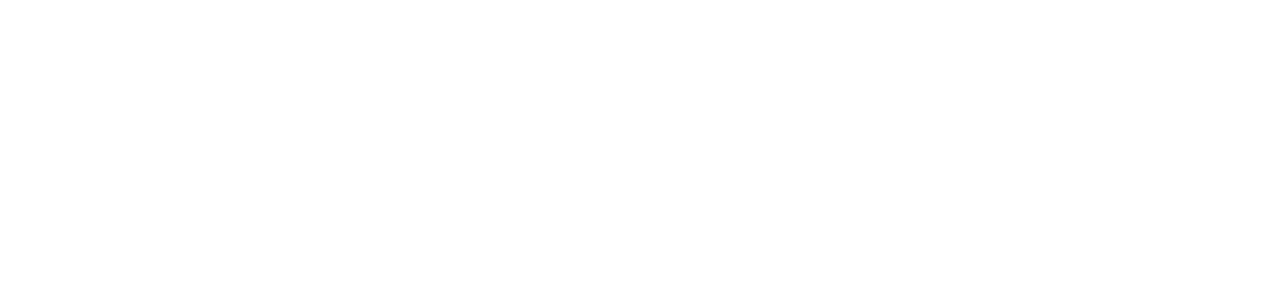
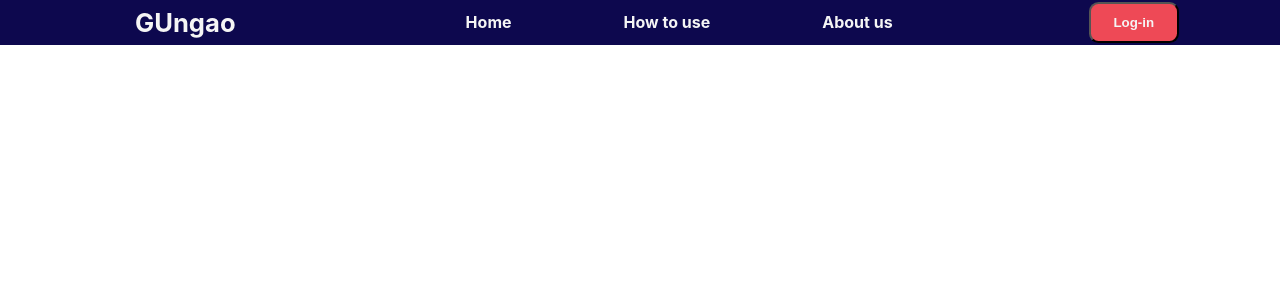
Before and after one commit to naphattar/Gungao1.1, a React (Create React App) app in the folder clients/: page / in a window 1280 px wide. Shown: the top 300 px of the page. Built offline with nearby package versions, Linux system fonts and the light colour scheme.

Commit message:
add Navbar

```diff
--- a/clients/package.json
+++ b/clients/package.json
@@ -12,6 +12,7 @@
     "@types/react-dom": "^18.0.10",
     "react": "^18.2.0",
     "react-dom": "^18.2.0",
+    "react-router-dom": "^6.6.1",
     "react-scripts": "5.0.1",
     "typescript": "^4.9.4",
     "web-vitals": "^2.1.4"
--- a/clients/src/App.tsx
+++ b/clients/src/App.tsx
@@ -1,10 +1,16 @@
 import React from 'react';
-
+import { Route, Routes } from 'react-router-dom';
+import Navbar from './Components/Navbar';
+import Homepage from './Page/Homepage';
 
 function App() {
   return (
     <div className="App">
+      <Navbar/>
+      <Routes>
+        <Route path="/" element={<Homepage/>}></Route>
 
+      </Routes>
     </div>
   );
 }
--- /dev/null
+++ b/clients/src/Components/Loginbutton.tsx
@@ -0,0 +1,22 @@
+import React from "react";
+import { Link } from "react-router-dom";
+
+interface islogin{
+    islogin : boolean;
+}
+
+function Loginbutton(isLogin : islogin){
+    return(
+        /*
+        isLogin ?
+        <button className="loginbutton">
+            <Link to="/" className="loginlink">Log-out</Link>
+        </button>
+        :*/
+        <button className="loginbutton">
+            <Link to="/login" className="loginlink">Log-in</Link>
+        </button>
+    );
+}
+
+export default Loginbutton;
--- /dev/null
+++ b/clients/src/Components/Navbar.css
@@ -0,0 +1,67 @@
+.navbar{
+    background: #0D084E;
+    display: flex;
+    height: 2.8em;
+    align-items: center;
+    padding-left: 2.5rem;
+    justify-content: space-around;
+}
+
+.navbrand{
+    color: whitesmoke;
+    font-size: 1.6rem;
+    font-weight: bold;
+}
+
+.navbrand:hover{
+    color:#ee4956
+}
+
+.navlist{
+    display: flex;
+    justify-content: space-around;
+    gap: 7em;
+}
+
+.navitem{
+    list-style-type: none;
+    display: block;
+    text-align: center;
+}
+
+.navlink{
+    color: whitesmoke;
+    text-decoration: none;
+    font-size:1rem;
+    font-weight: bold;
+}
+
+.navlink:hover{
+    color: #ee4956;
+}
+
+.loginlink{
+    color: #0D084E;
+    text-decoration: none;
+    font-weight: bold;
+}
+
+.loginbutton {
+    height: 2.6rem;
+    width: 5.6rem;
+    align-items: center;
+    float: right;
+    border-radius: 0.6rem;
+    margin-right: 0.4rem;
+    margin-left: 0.4rem;
+    background-color: #ee4956;
+
+}
+
+.loginlink{
+    color: whitesmoke;
+}
+
+.loginlink:hover{
+    color: #0D084E;
+}
--- a/clients/src/Components/Navbar.tsx
+++ b/clients/src/Components/Navbar.tsx
@@ -1,11 +1,23 @@
-import React from 'react';
+import React, { useState } from 'react';
+import Loginbutton from './Loginbutton';
+import "./Navbar.css"
+import Navitem from './Navitem';
 
 
 function Navbar() {
+  const [isLogin,setIslogin] = useState(false);
   return (
-    <div className="Navbar">
-
-    </div>
+    <nav className="navbar">
+      <p className="navbrand">
+        GUngao
+      </p>
+      <ul className="navlist">
+        <Navitem item={"Home"} tolink={"/"}></Navitem>
+        <Navitem item={"How to use"} tolink={"/howtouse"}></Navitem>
+        <Navitem item={"About us"} tolink={"/aboutus"}></Navitem>
+      </ul>
+      <Loginbutton islogin={isLogin}/>
+    </nav>
   );
 }
 
--- /dev/null
+++ b/clients/src/Components/Navitem.tsx
@@ -0,0 +1,17 @@
+import React from "react";
+import { Link } from "react-router-dom";
+
+interface Navlist{
+    item : string;
+    tolink : string;
+
+}
+function Navitem(list : Navlist){
+    return(
+        <li className="navitem">
+            <Link to={list.tolink} className="navlink">{list.item}</Link>
+        </li>
+    );
+}
+
+export default Navitem;
--- a/clients/src/index.tsx
+++ b/clients/src/index.tsx
@@ -3,14 +3,14 @@
 import './index.css';
 import App from './App';
 import reportWebVitals from './reportWebVitals';
-
+import {BrowserRouter} from 'react-router-dom'
 const root = ReactDOM.createRoot(
   document.getElementById('root') as HTMLElement
 );
 root.render(
-  <React.StrictMode>
+  <BrowserRouter>
     <App />
-  </React.StrictMode>
+  </BrowserRouter>
 );
 
 // If you want to start measuring performance in your app, pass a function
```
Also changed, not shown: 1 other file (tests, documents, lock files or other folders).
